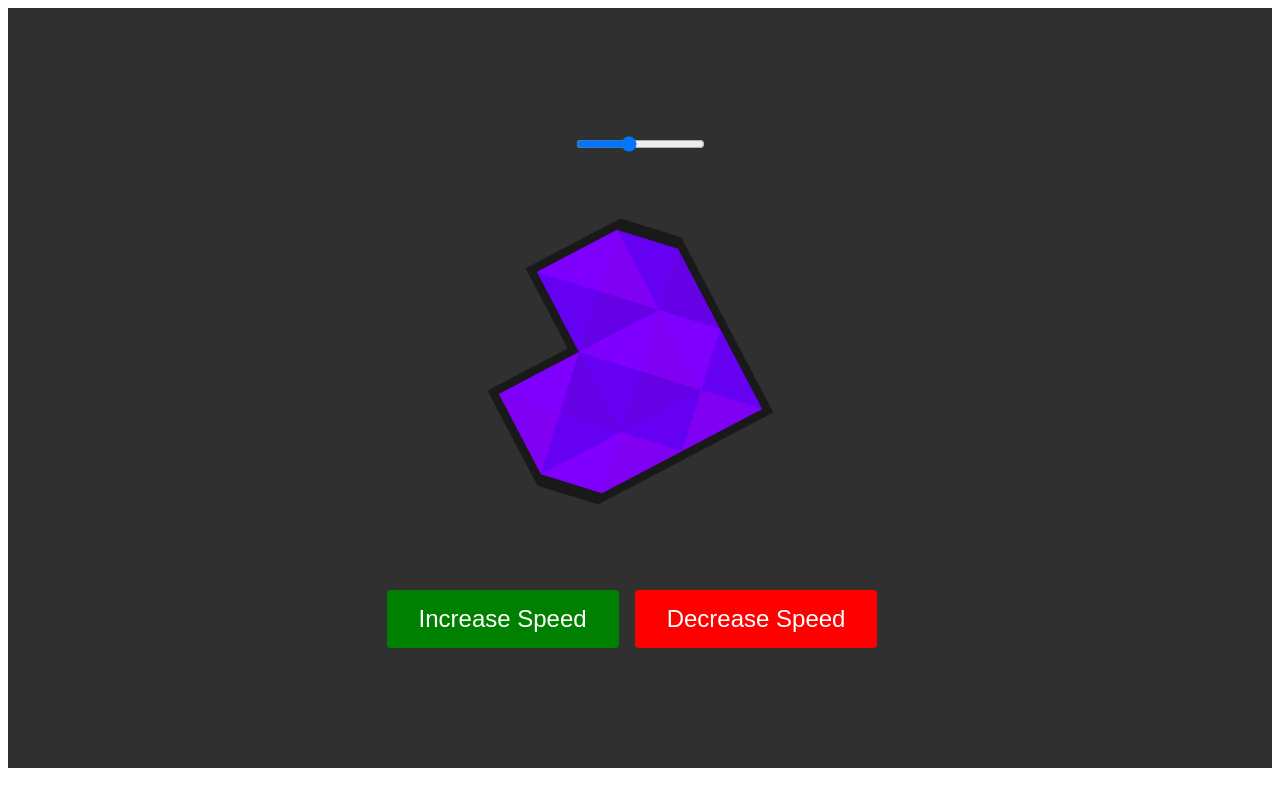
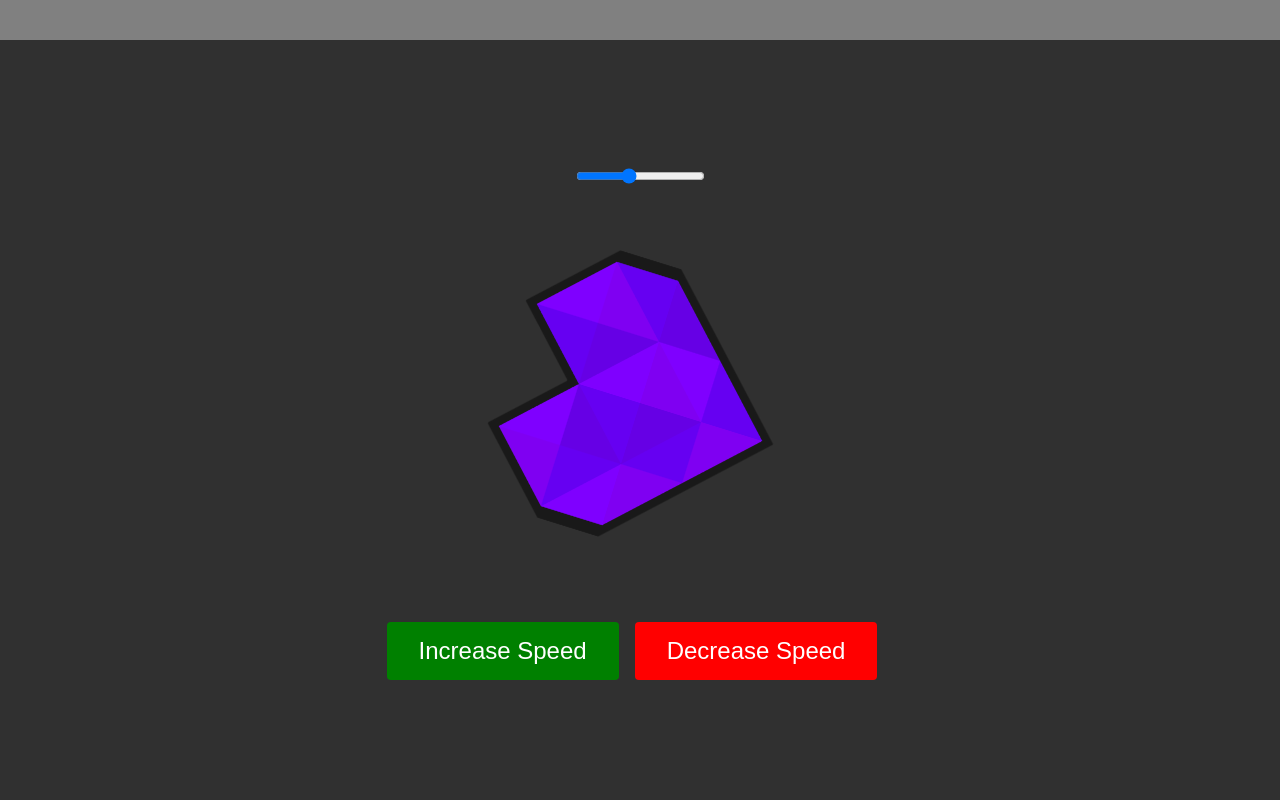
Before and after one commit to Jixson1/my-website, a React (Create React App) app: page / in a window 1280 px wide. Built offline with nearby package versions, Linux system fonts and the light colour scheme.

Commit message:
Add top menu header and fix margin/padding

```diff
--- a/src/App.css
+++ b/src/App.css
@@ -1,12 +1,8 @@
-.Heart-logo {
-    height: var(--size-logo);
-    pointer-events: none;
-}
-
-@media (prefers-reduced-motion: no-preference) {
-    .Heart-logo {
-        animation: App-logo-spin infinite var(--rotation-speed) linear;
-    }
+.Top-menu {
+    background-color: grey;
+    min-height: 5vh;
+    display: flex;
+    flex-direction: row;
 }
 
 .App-header {
@@ -31,12 +27,15 @@
     margin-right: 16px;
 }
 
-.button1 {
-    background-color: green;
+.Heart-logo {
+    height: var(--size-logo);
+    pointer-events: none;
 }
 
-.button2 {
-    background-color: red;
+@media (prefers-reduced-motion: no-preference) {
+    .Heart-logo {
+        animation: App-logo-spin infinite var(--rotation-speed) linear;
+    }
 }
 
 @keyframes App-logo-spin {
@@ -47,3 +46,11 @@
         transform: rotate(360deg);
     }
 }
+
+.button1 {
+    background-color: green;
+}
+
+.button2 {
+    background-color: red;
+}
--- a/src/App.jsx
+++ b/src/App.jsx
@@ -35,7 +35,11 @@ function App() {
     <>
       <title>Jackson Buchmeyer</title>
       <div className="App">
+        <header className="Top-menu">
+
+        </header>
         <header className="App-header">
+
           <p>
             <input type="range" name="size" min="0" max="100" defaultValue="40" onChange={handleOnSizeChange}></input>
           </p>
--- a/src/index.css
+++ b/src/index.css
@@ -1,3 +1,9 @@
+html,
+body {
+    margin: 0;
+    padding: 0;
+}
+
 :root {
     --rotation-speed: 10s;
     --size-logo: 40vmin;
```
